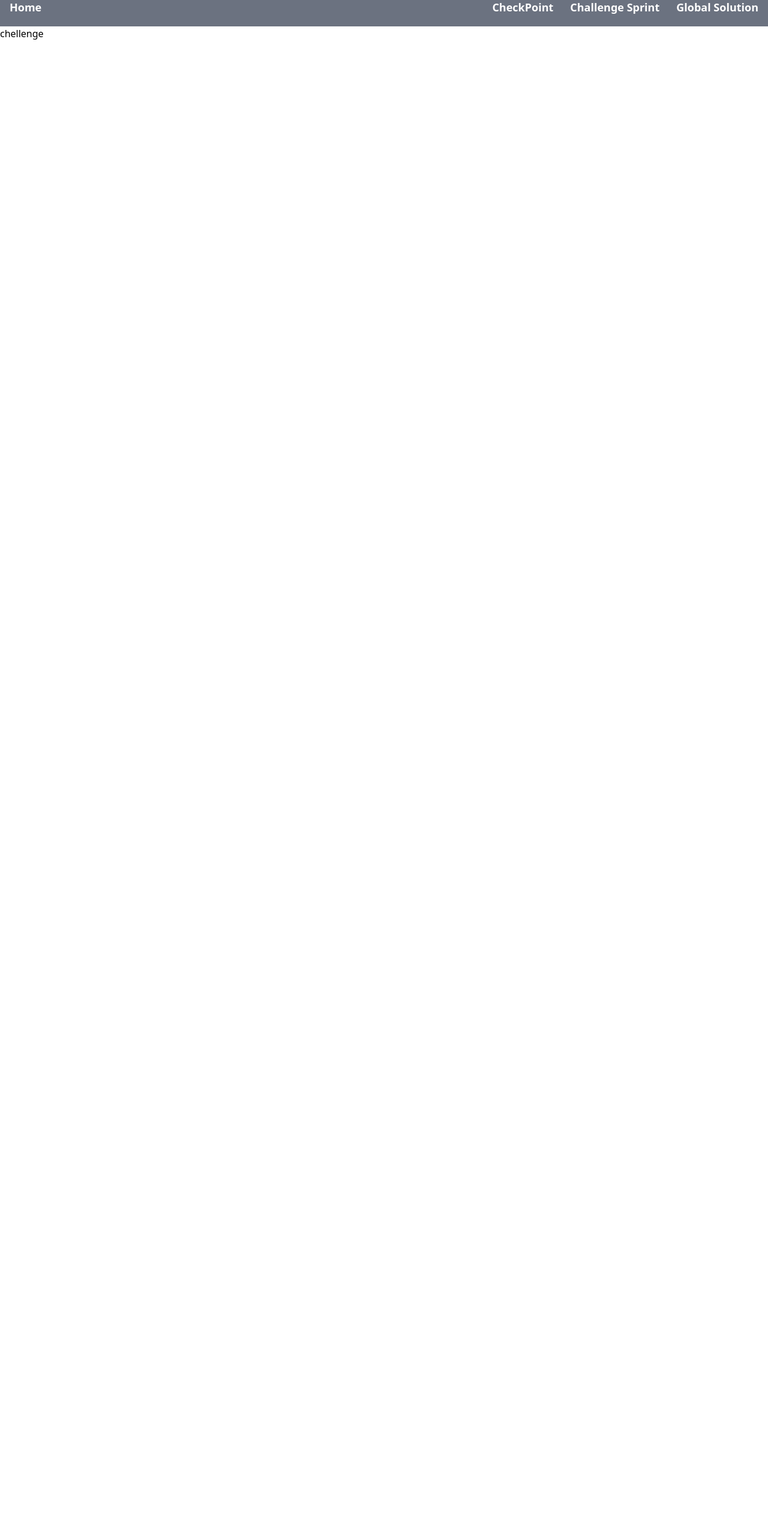
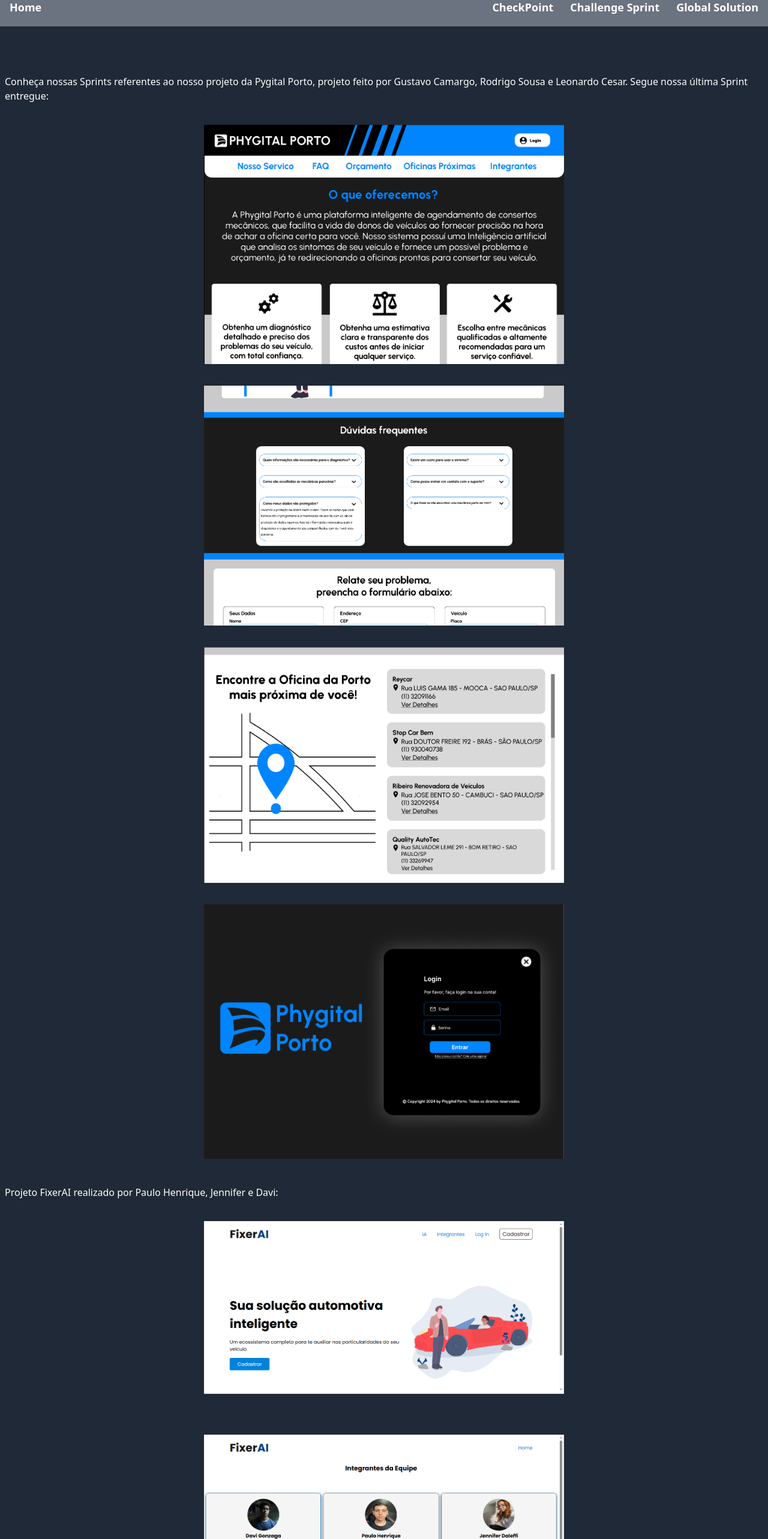
Before and after one commit to tcguus/CP03, a Next.js app in the folder cp3/: page /challenge in a window 1280 px wide. Shown: the part 20-2586 px from the top of the page at 60% size. Before the commit the page ends 800 px from the top, so only its background shows below. Built offline with nearby package versions, Linux system fonts and the light colour scheme.

Commit message:
Criando pagina para as sprint do challenge.

```diff
--- a/cp3/src/app/challenge/page.tsx
+++ b/cp3/src/app/challenge/page.tsx
@@ -1,8 +1,64 @@
+import Image from "next/image";
 
-export default function Chellenge () {
-    return (
-        <>
-        <main>chellenge</main>
-        </>
-    );
+export default function Chellenge() {
+  return (
+    <>
+      <main className="bg-gray-800 text-white w-full h-full flex flex-col justify-center gap-3 items-center">
+        <div className="w-full">
+          <p className="ml-[0.5rem] mt-[5rem]">
+            Conheça nossas Sprints referentes ao nosso projeto da Pygital Porto,
+            projeto feito por Gustavo Camargo, Rodrigo Sousa e Leonardo Cesar.
+            Segue nossa última Sprint entregue:
+          </p>
+        </div>
+        <Image
+          src="/sprint-1.png"
+          alt="sprint 1"
+          width={600}
+          height={300}
+          className="mt-[1.5rem]"
+        />
+        <Image
+          src="/sprint-2.png"
+          alt="sprint 2"
+          width={600}
+          height={300}
+          className="mt-[1.5rem]"
+        />
+        <Image
+          src="/sprint-3.png"
+          alt="sprint 3"
+          width={600}
+          height={300}
+          className="mt-[1.5rem]"
+        />
+        <Image
+          src="/sprint-4.png"
+          alt="sprint 4"
+          width={600}
+          height={300}
+          className="mt-[1.5rem] mb-[2rem]"
+        />
+        <div className="w-full">
+          <p className="ml-[0.5rem]">
+            Projeto FixerAI realizado por Paulo Henrique, Jennifer e Davi:
+          </p>
+        </div>
+        <Image
+          src="/sprint-5.png"
+          alt="sprint 5"
+          width={600}
+          height={300}
+          className="mt-[1.5rem] mb-[2rem]"
+        />
+        <Image
+          src="/sprint-6.png"
+          alt="sprint 6"
+          width={600}
+          height={300}
+          className="mt-[1.5rem] mb-[2rem]"
+        />
+      </main>
+    </>
+  );
 }
```
